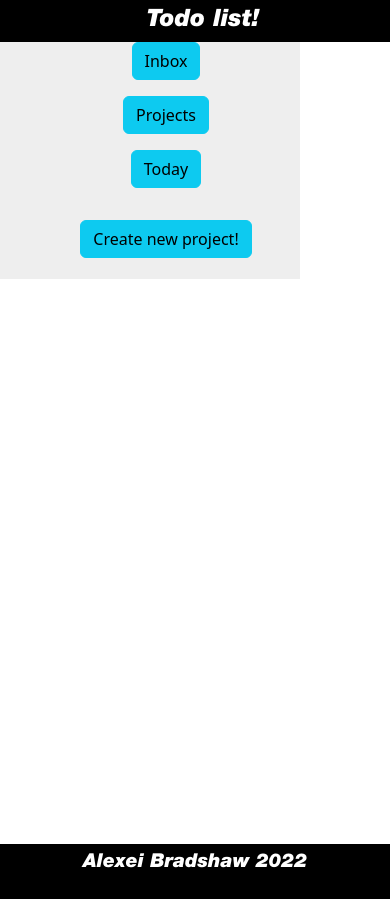
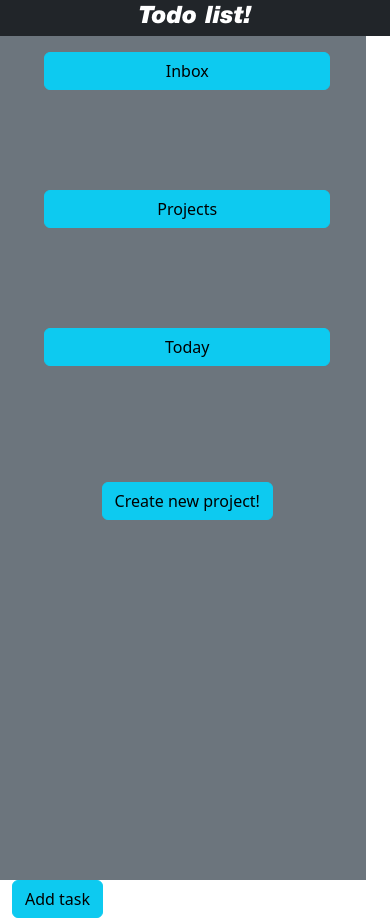
Before and after one commit to Alexei322/todolist, a website built with webpack: page dist/index.html in a window 390 px wide. Built offline with nearby package versions, Linux system fonts and the light colour scheme.

Commit message:
Implemented bootstrap for responsive side of page

```diff
--- a/src/styles.css
+++ b/src/styles.css
@@ -10,65 +10,16 @@
   margin: 0;
 }
 
-.footer {
-  position: absolute;
-  font-family: "xenofont", "Segoe UI", Tahoma;
-  display: flex;
-  align-items: center;
-  justify-content: center;
-  gap: 10px;
-  width: 100%;
-  padding: 5px;
-  background-color: black;
-  color: white;
-  font-size: 1.2rem;
-}
-
-.heading {
-  background-color: black;
-  font-family: "xenofont", "Segoe UI", Tahoma;
-  min-height: 5vh;
-  display: flex;
-  justify-content: center;
-  align-items: center;
-  gap: 1rem;
-}
-
 .title {
   font-family: "xenofont", "Segoe UI", Tahoma;
   font-size: 1.5rem;
   color: white;
 }
 
-.content {
-  background-color: white;
-  min-height: 100vh;
-}
-
-.centersection {
-  display: flex;
-}
-
-.leftcenter {
-  background-color: #eee;
-  min-width: 300px;
-
-  display: flex;
-  flex-direction: column;
-  gap: 5px;
-  flex-wrap: wrap;
-}
-
-.rightcenter {
-  width: 70vw;
-}
-
 .icondescriprow {
-  display: flex;
-  flex-wrap: wrap;
-  gap: 1rem;
-  flex-direction: column;
-  align-items: center;
+  gap: 100px;
+  margin-top: 1rem;
+  padding-right: 1.5rem;
 }
 .icondescriprow > li {
   list-style: none;
```
Also changed, not shown: dist/index.html, dist/main.js.
